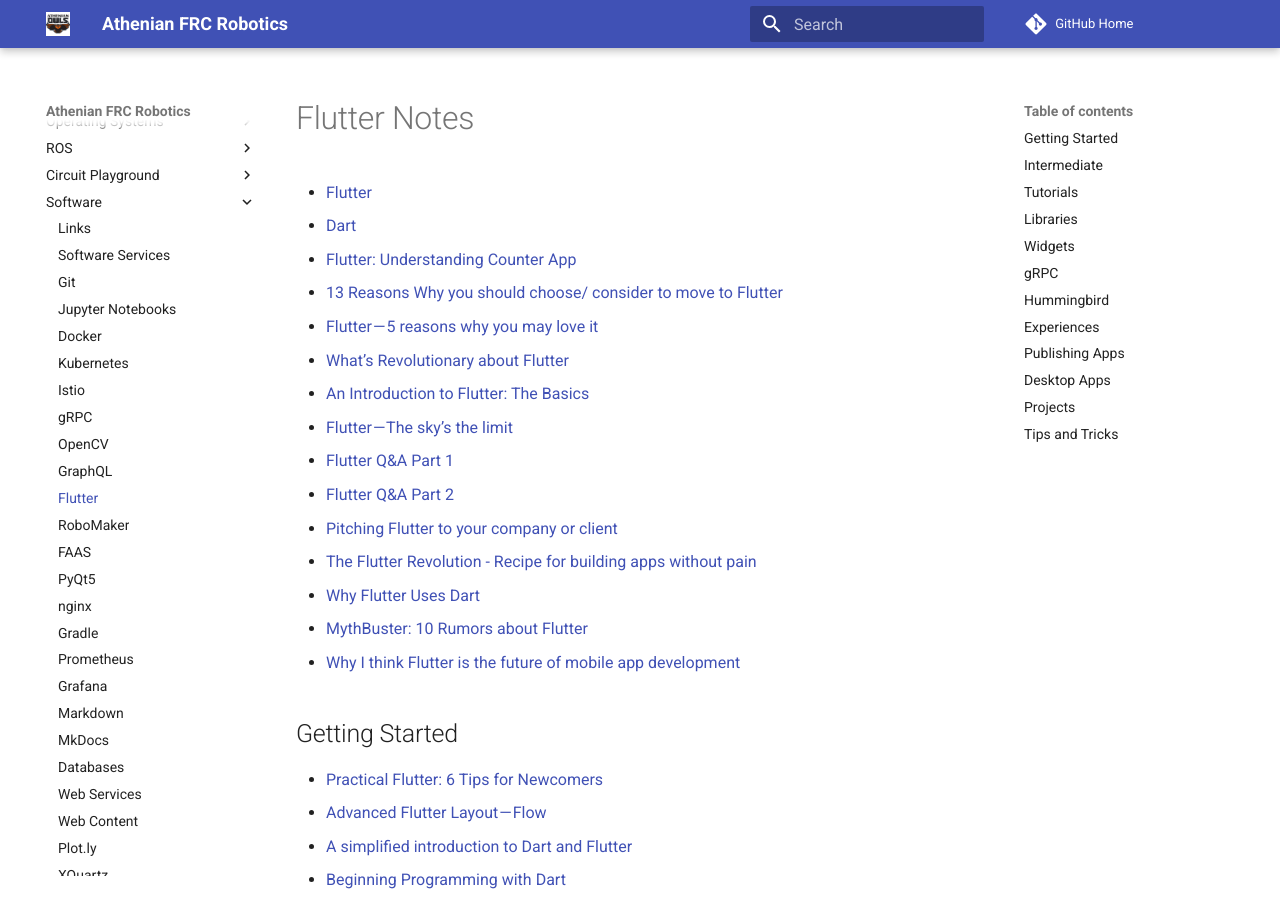
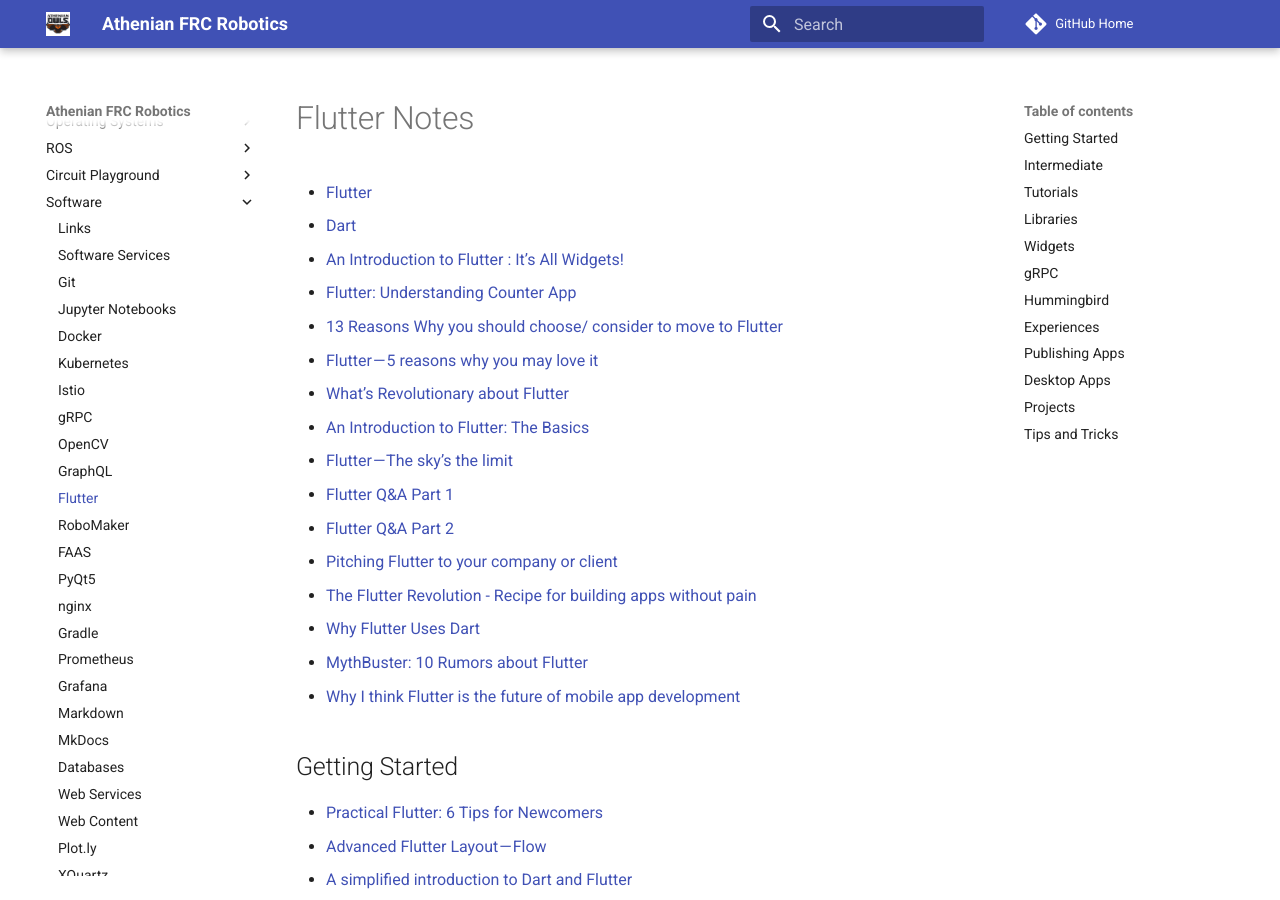
Before and after one commit to athenian-robotics/athenian-robotics-mkdocs, an MkDocs documentation site: the page built from docs/flutter.md, in a window 1280 px wide and 900 px high. Built offline with MkDocs 1.6.1 and Material for MkDocs 9.7.7, drawn with Linux system fonts in a browser that asks for light colours; comment, search, counter and statistics services are not loaded.

Commit message:
Update docs

```diff
--- a/docs/flutter.md
+++ b/docs/flutter.md
@@ -2,6 +2,7 @@
 
 * [Flutter](https://flutter.io)
 * [Dart](https://www.dartlang.orgs)
+* [An Introduction to Flutter : It’s All Widgets!](https://medium.com/flutter-community/an-introduction-to-flutter-its-all-widgets-aabd0f86ca1c)
 * [Flutter: Understanding Counter App](https://medium.com/flutter-community/flutter-understanding-counter-app-ca89de564170)
 * [13 Reasons Why you should choose/ consider to move to Flutter](https://medium.com/flutter-community/13-reasons-why-you-should-choose-consider-to-move-to-flutter-in-2019-24323ee259c1)
 * [Flutter — 5 reasons why you may love it](https://hackernoon.com/flutter-5-reasons-why-you-may-love-it-55021fdbf1aa)
```
